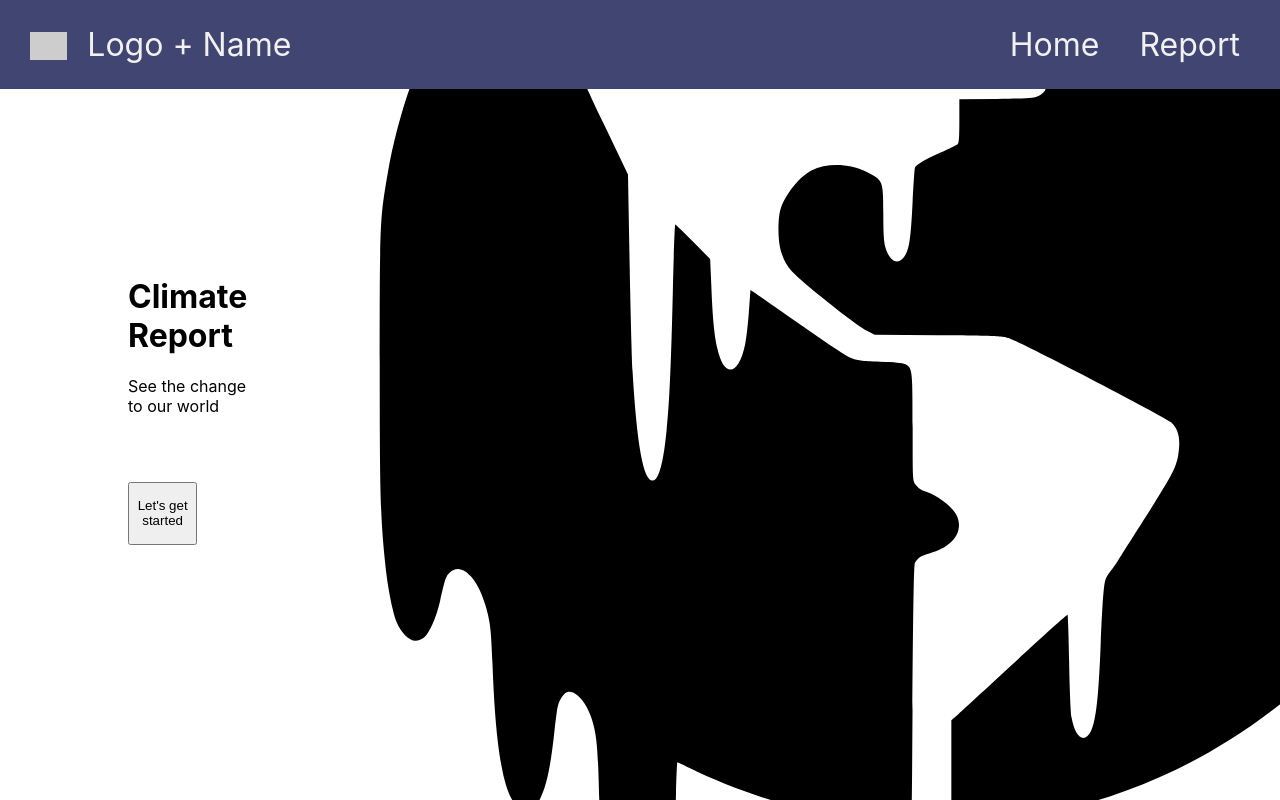
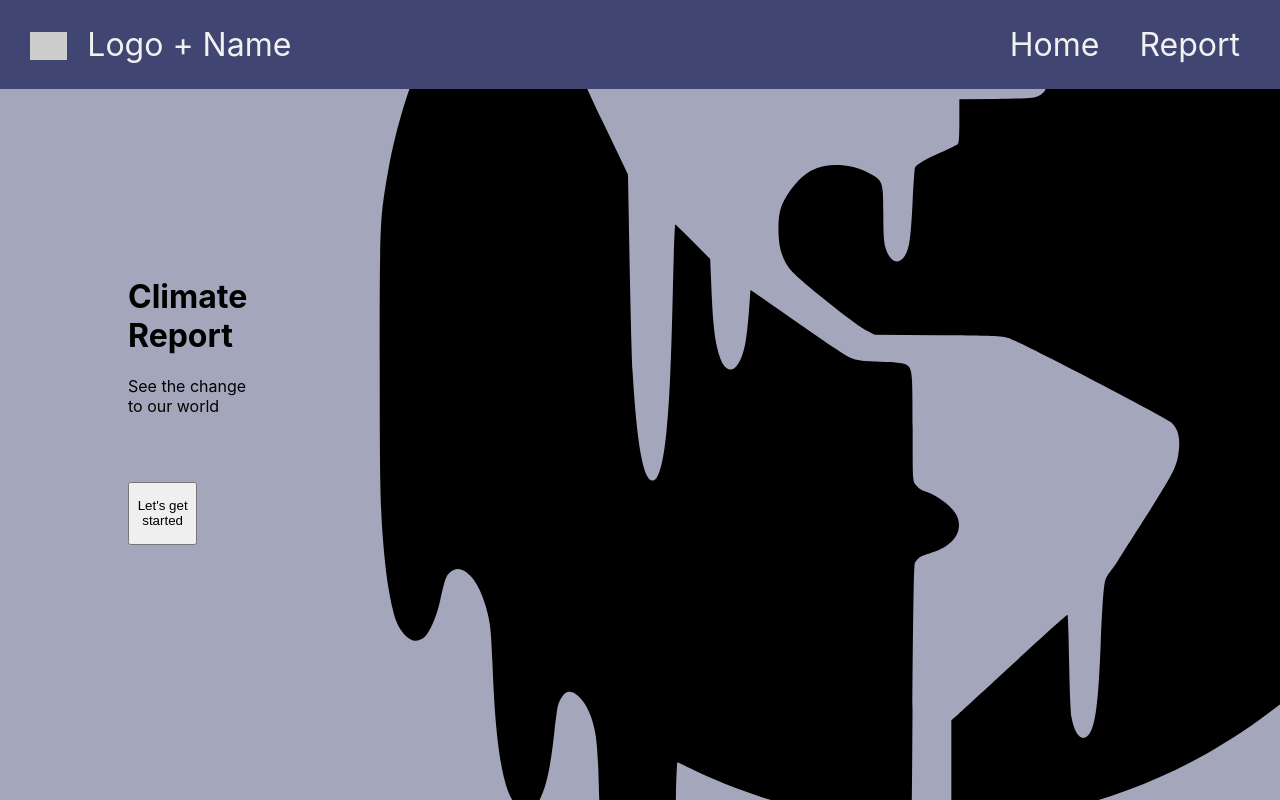
Before and after one commit to ViridianCitrus/climate-change-visualization, a React (Create React App) app in the folder frontend/: page / in a window 1280 px wide. Shown: the top 800 px of the page. Built offline with nearby package versions, Linux system fonts and the light colour scheme; grey boxes are pictures that could not be loaded.

Commit message:
background color change

```diff
--- a/frontend/src/MainPage.tsx
+++ b/frontend/src/MainPage.tsx
@@ -14,7 +14,7 @@ export const MainPage: React.FC = () => {
         <div>
           <h1>Climate Report</h1>
           <p>See the change to our world</p>
-          <button style={{ marginRight: "50px", marginTop: "50px" }}>
+          <button style={{ marginRight: "50px", marginTop: "50px" }} className="start-button">
             <p>Let's get started</p>
           </button>
         </div>
--- a/frontend/src/index.css
+++ b/frontend/src/index.css
@@ -57,6 +57,9 @@ a {
 }
 /* end navbar */
 /* home page */
+.home {
+  background-color: #A4A6BC;
+}
 
 .overlay {
   width: 100vw;
@@ -64,11 +67,6 @@ a {
   display: flex;
   align-items: center;
   padding-left: 10vw;
-}
-
-.image {
-  width: 32vw;
-  fill: ;
 }
 
 /* error page */
```
